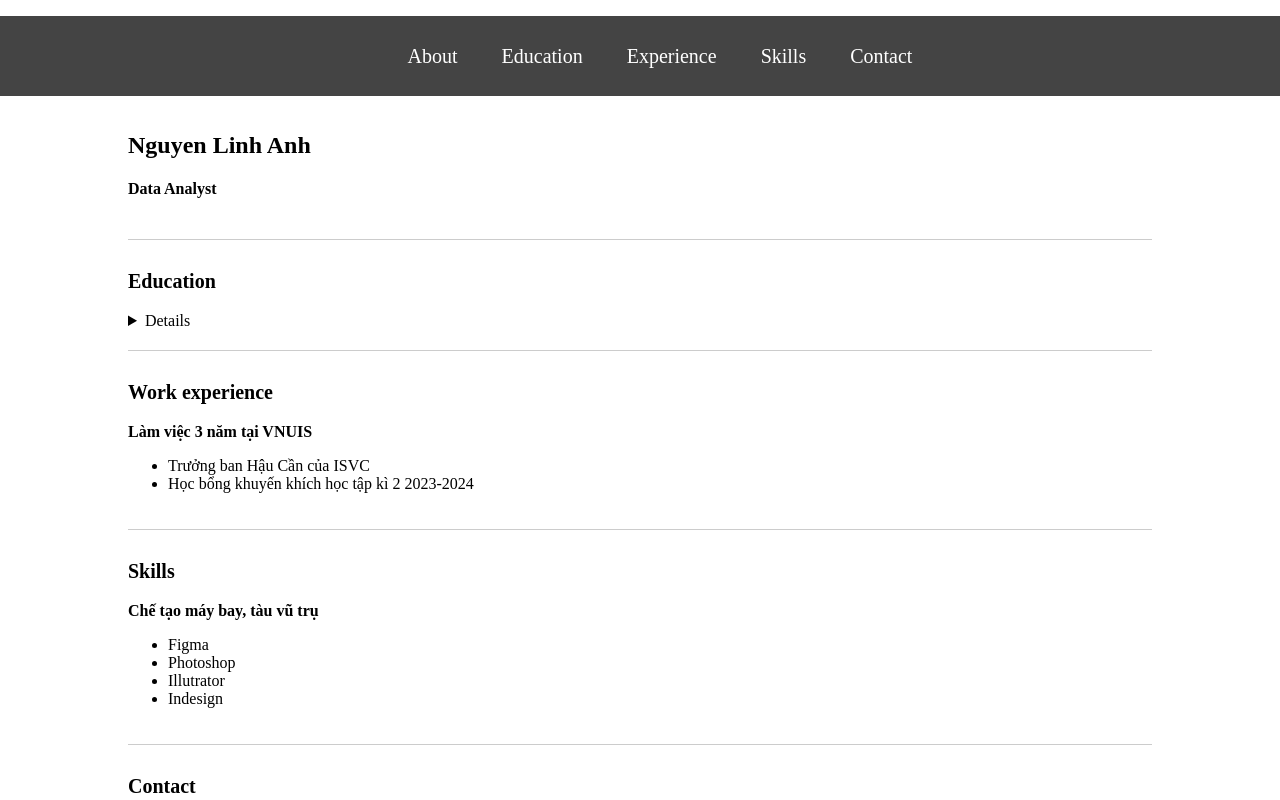
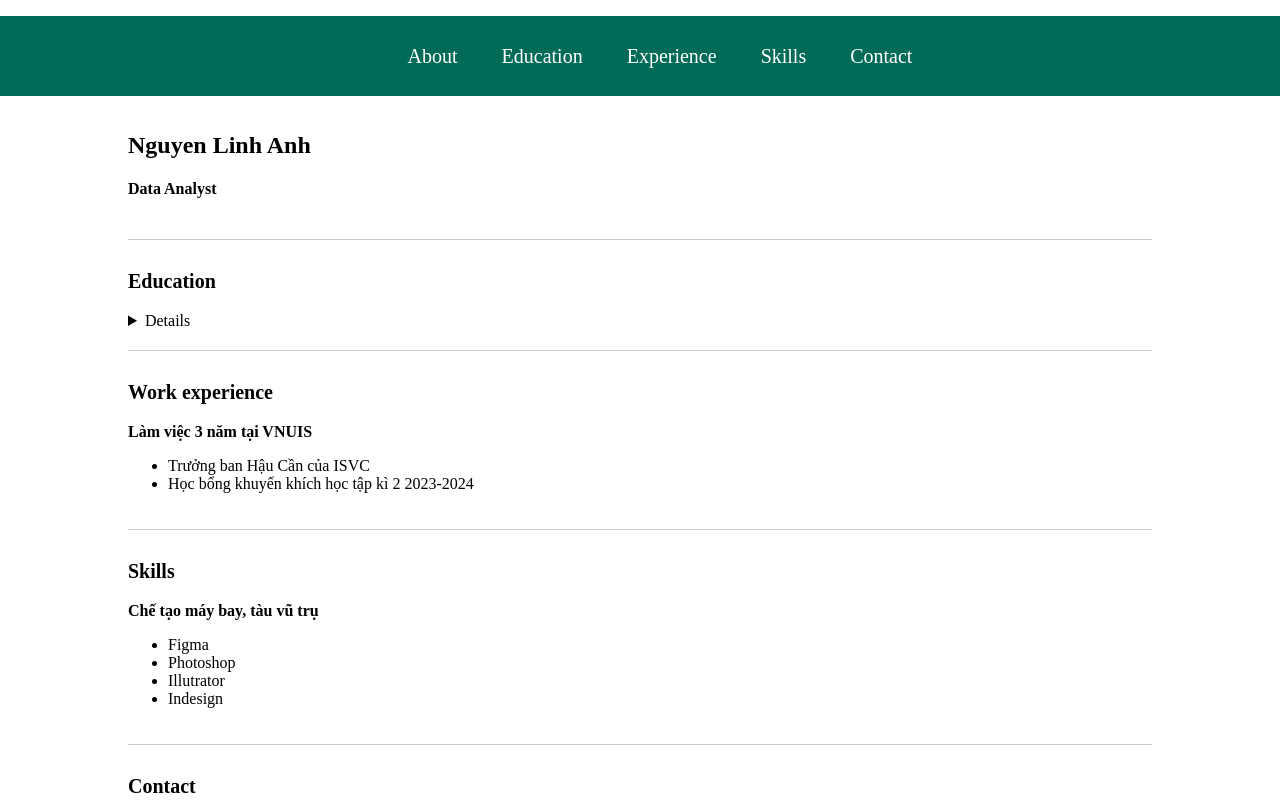
Before and after one commit to linhanh2005/linhanh2005.github.io, a plain HTML site: page CV.html in a window 1280 px wide. Shown: the top 800 px of the page. Drawn offline with Linux system fonts and the light colour scheme.

Commit message:
Update style7.css

```diff
--- a/style7.css
+++ b/style7.css
@@ -19,7 +19,7 @@ body{
 nav{
     margin: 0;
     padding: 0;
-    background: #444;
+    background: rgb(2, 107, 87);
     text-align: center;
     list-style: none;
 }
```
